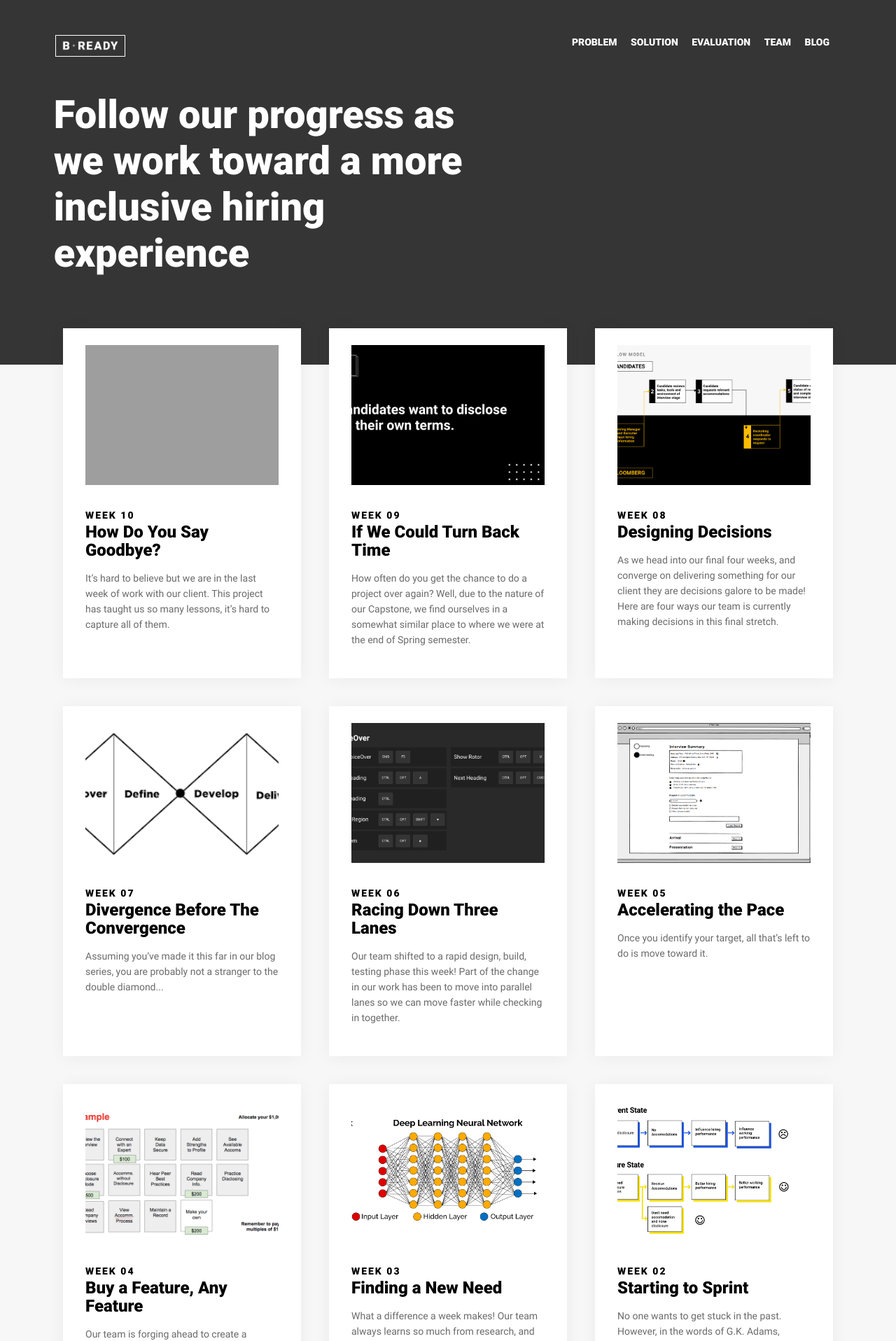
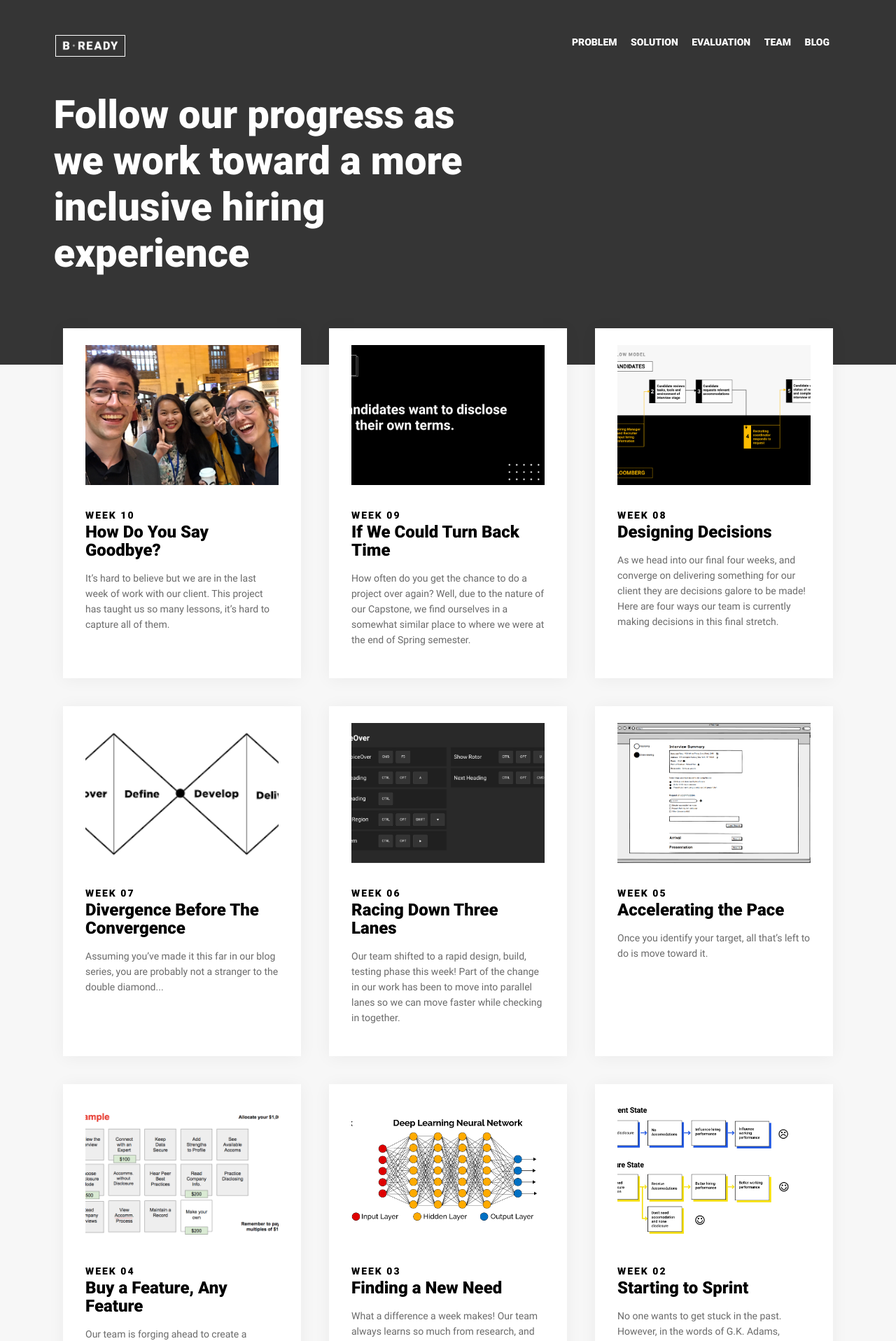
Before and after one commit to a-woods1/a-woods1.github.io, a Flask app: page /blog/ in a window 1280 px wide. Shown: the top 1916 px of the page at 70% size. Run offline with Flask 2, Linux system fonts and the light colour scheme; some libraries are stand-ins or nearby versions; grey boxes are pictures that could not be loaded.

Commit message:
add missing image

```diff
--- a/project/static/css/index.css
+++ b/project/static/css/index.css
@@ -593,7 +593,7 @@ section#blog_posts h1{
 
 
 section#blog_posts ul li#blog-10 .thumbnail {
-  background-image: url('../assets/images/jp-office.png');
+  background-image: url('../assets/images/team-gc.JPG');
 }
 
 section#blog_posts ul li#blog-9 .thumbnail {
--- a/static/css/index.css
+++ b/static/css/index.css
@@ -593,7 +593,7 @@ section#blog_posts h1{
 
 
 section#blog_posts ul li#blog-10 .thumbnail {
-  background-image: url('../assets/images/jp-office.png');
+  background-image: url('../assets/images/team-gc.JPG');
 }
 
 section#blog_posts ul li#blog-9 .thumbnail {
```
Also changed, not shown: project/static/assets/images/team-gc.JPG (added), static/assets/images/team-gc.JPG (added), 1 other file.
